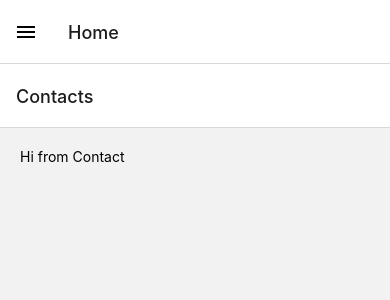
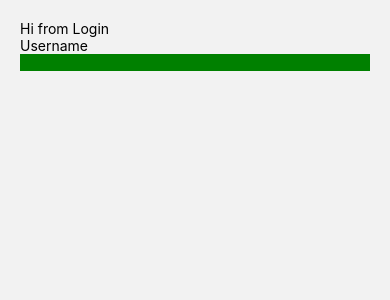
Before and after one commit to arfin-2020/ContactListProject, a React Native app: screen /Login in a window 390 px wide. Before the commit this address had no page. Shown: the top 300 px of the page. Built offline with nearby package versions, Linux system fonts and the light colour scheme.

Commit message:
inputText done

```diff
--- a/src/Screen/Login/index.js
+++ b/src/Screen/Login/index.js
@@ -1,10 +1,20 @@
 import React from 'react';
-import { Text, View } from 'react-native';
+import { Text } from 'react-native';
+import Container from '../../components/common/Container';
+import Input from '../../components/common/Input';
+
+
 const Login = () =>{
+    const [text, onChangeText] = React.useState("");
+    console.log(text)
     return(
-        <View>
+        <Container>
             <Text>Hi from Login</Text>
-        </View>
+            <Input style={{backgroundColor:'green'}}
+            label="Username"
+            onChangeText={(text)=>onChangeText(text)}
+            value={text}/>
+        </Container>
     );
 };
 export default Login;
--- a/src/components/common/Container/index.js
+++ b/src/components/common/Container/index.js
@@ -7,7 +7,7 @@ import styles from './styles';
 const Container = ({children}) =>{
     return(
         <ScrollView>
-            <View style={styles.wapper}>{children}</View>
+            <View style={[styles.wapper]}>{children}</View>
         </ScrollView>
     )
 }
--- /dev/null
+++ b/src/components/common/Input/index.js
@@ -0,0 +1,19 @@
+import React from 'react';
+import { Text, TextInput, View } from 'react-native';
+import styles from './styles';
+// import styles from '../Container/styles';
+
+const Input = ({ label, style, onChangeText, value }) => {
+    return (
+        <View>
+            {label && <Text>{label}</Text>}
+            <TextInput
+                style={[styles.input], style}
+                onChangeText={onChangeText}
+                value={value}
+            />
+        </View>
+    )
+}
+
+export default Input;
--- /dev/null
+++ b/src/components/common/Input/styles.js
@@ -0,0 +1,10 @@
+import { StyleSheet } from "react-native";
+
+export default StyleSheet.create({
+    input: {
+        height: 40,
+        margin: 12,
+        borderWidth: 1,
+        padding: 10,
+      },
+})
--- a/src/context/initialState/authInitialState.js
+++ b/src/context/initialState/authInitialState.js
@@ -1,5 +1,5 @@
 export default{
-    isLoggedIn: true,
+    isLoggedIn:false,
     data:{},
     error:null,
     loading: false,
--- a/src/navigation/AuthNavigator.js
+++ b/src/navigation/AuthNavigator.js
@@ -13,7 +13,7 @@ import SignUp from '../Screen/Register';
 const AuthNavigator = () =>{
     const AuthStack = createStackNavigator();
     return(
-        <AuthStack.Navigator>
+        <AuthStack.Navigator screenOptions={{headerShown: false}}>
             <AuthStack.Screen name={LOGIN} component={Login}/>
             <AuthStack.Screen name={REGISTER} component={SignUp}/>
         </AuthStack.Navigator>
```
